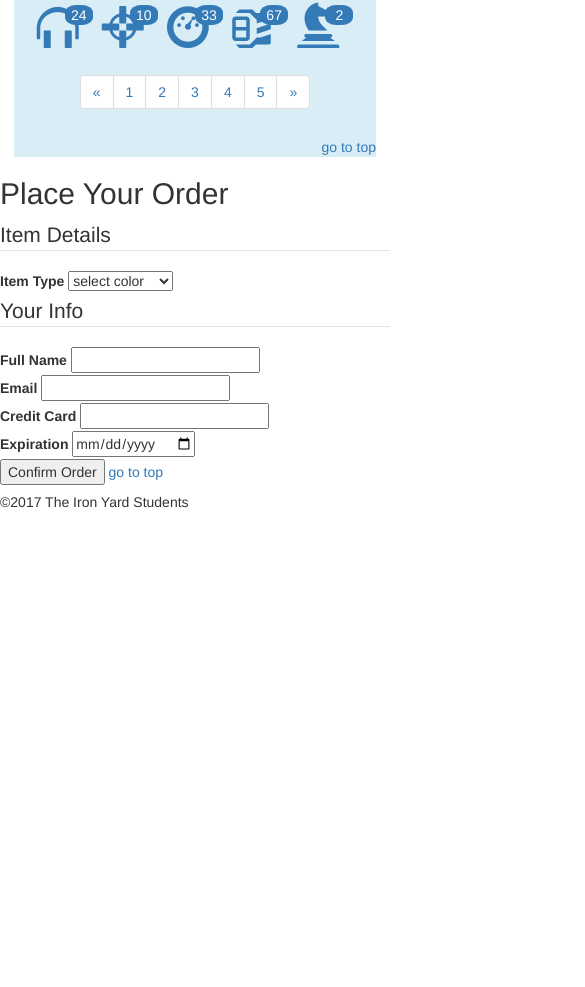
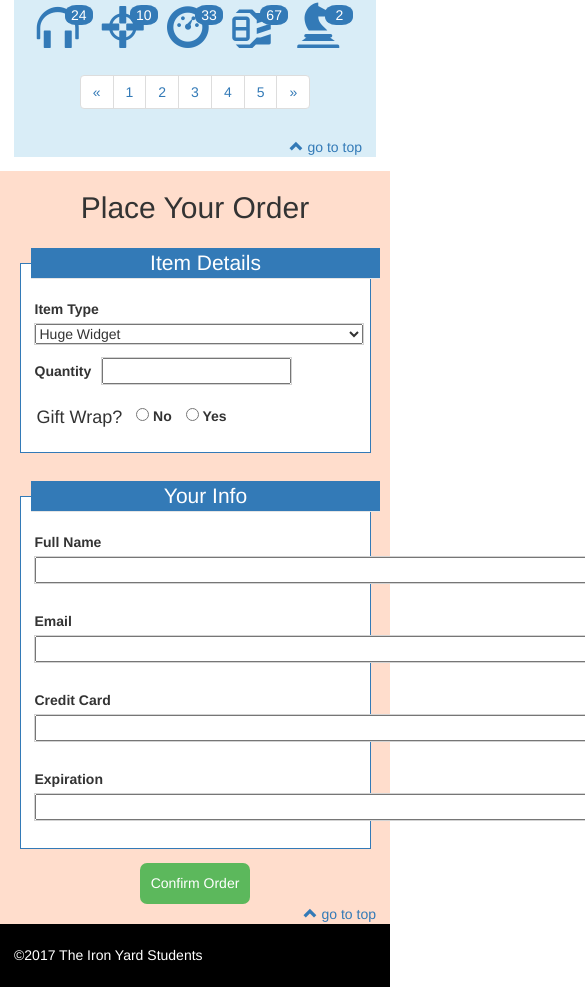
Before and after one commit to davidasteed/WidgetCo, a plain HTML site: page index.html in a window 390 px wide. Shown: the part 1319-2306 px from the top of the page, 585 px wide, since content can reach past the window. Before the commit the page ends 1839 px from the top, so only its background shows below. Drawn offline with nearby package versions, Linux system fonts and the light colour scheme.

Commit message:
basic html/css done for mobile view: missing hover nav menu, and "place your order" is currently a custom fieldset.  very ugly, need to find a bootstrap equivalent to achieve the rounded fieldset borders

```diff
--- a/index.html
+++ b/index.html
@@ -14,7 +14,7 @@
     </header>
 
     <article>
-      <section class="first_Section">
+      <section class="first_Section" id="first_Section">
         <h2>The Best Widgets</h2>
         <p>We have the best widgets.  They're amazing.  You'll love them.</p>
         <a href="#place_Order" class="nav nav-pills">Place Your Order Now!</a>
@@ -36,8 +36,8 @@
             <img src="images/cat6.jpeg" alt="cat image six">
           </section>
           <aside class="goto">
-            <a class="href_Symbol glyphicon glyphicon-chevron-up"></a>
-            <a>go to top</a>
+            <a href="#first_Section" class="href_Symbol glyphicon glyphicon-chevron-up"></a>
+            <a href="#first_Section">go to top</a>
           </aside>
         </section>
 
@@ -91,58 +91,84 @@
           </ul>
         </nav>
 
-        <a>go to top</a>
+        <aside class="goto">
+          <a href="#first_Section" class="href_Symbol glyphicon glyphicon-chevron-up"></a>
+          <a href="#first_Section">go to top</a>
+        </aside>
       </section>
 
-      <section id="place_Order">
+      <section class="place_Order">
         <h2>Place Your Order</h2>
+
         <fieldset>
           <legend>Item Details</legend>
           <aside>
             <label type="select" for="widget_items">Item Type</label>
             <select name="widget_items">
-              <option value="none selected">select color</option>
               <option value="Huge Widget">Huge Widget</option>
               <option value="Big Widget">Big Widget</option>
               <option value="Small Widget">Small Widget</option>
               <option value="Tiny Widget">Tiny Widget</option>
             </select>
           </aside>
+          <aside>
+            <label for="quantity" class="inline_Label">Quantity</label>
+            <input type="number" name="quantity" id="quantity" min="0">
+
+            <!-- <label for="levitate">How many objects can you levitate at once?</label>
+            <input class="levitate" type="number" name="levitate" min="0"> -->
+
+          </aside>
+          <aside class="theme_SideBySide">
+            <h4>Gift Wrap?</h4>
+            <label>
+              <input type="radio" name="Gift Wrap" value="No">
+              No
+            </label>
+            <label>
+              <input type="radio" name="Gift Wrap" value="Yes">
+              Yes
+            </label>
+          </aside>
         </fieldset>
 
-        <fieldset>
+        <fieldset class="your_Info">
           <legend>Your Info</legend>
           <aside>
             <label for="fullname_Input">Full Name</label>
-            <input class="full_Width" type="text" name="fullname_Input" id="fullname_Input">
+            <input class="full_Width" size="65" type="text" name="fullname_Input" id="fullname_Input">
           </aside>
 
           <aside>
             <label for="email" value="email">Email</label>
-            <input type="email" id="email" name="email">
+            <input size="65" type="email" id="email" name="email">
           </aside>
 
           <aside>
             <label for="credit_card">Credit Card</label>
-            <input type="text" id="credit_card" name="credit_card">
+            <input size="65" type="text" id="credit_card" name="credit_card">
           </aside>
 
           <aside>
             <label for="expire_date">Expiration</label>
-            <input type="date" name="expire_date" id="expire_date">
+            <input size="65" type="text" id="expire_date" name="expire_date">
+          </aside>
+        </fieldset>
+
+
+        <a href="" class="nav nav-pills">Confirm Order</a>
+
+        <aside class="goto">
+          <a href="#first_Section" class="href_Symbol glyphicon glyphicon-chevron-up"></a>
+          <a href="#first_Section">go to top</a>
         </aside>
 
-        </fieldset>
+      </section>
 
-        <button>Confirm Order</button>
-
-        <a>go to top</a>
-      </section>
 
       <footer>
         <h5>&copy;2017 The Iron Yard Students</h5>
       </footer>
     </article>
-
   </body>
 </html>
--- a/sass/main.scss
+++ b/sass/main.scss
@@ -5,7 +5,7 @@
 @import "mobile.footer";
 
 
-// TODO:  get the go to top postioned
+// TODO:  get the go to top positioned
 // TODO:  replace "margin: 1em" with a variable
 // TODO:  replace "width: NN" with a variable
 // TODO:  fix the icon pill spacing
--- a/sass/mobile.content.scss
+++ b/sass/mobile.content.scss
@@ -1,4 +1,3 @@
-
 .first_Section {
   display: flex;
   flex-direction: column;
@@ -38,6 +37,9 @@
   .goto {
     text-align: right;
     margin-right: 1em;
+    a {
+      text-decoration: none;
+    }
   }
 }
 
@@ -79,6 +81,14 @@
   .pagination {
     margin: auto;
   }
+  .goto {
+    text-align: right;
+    margin-right: 1em;
+    a {
+      display: inline;
+      text-decoration: none;
+    }
+  }
 }
 
 .icon_Set {
@@ -115,3 +125,80 @@
     display: block;
   }
 }
+
+.place_Order {
+  display: flex;
+  flex-direction: column;
+  justify-content: center;
+  align-items: center;
+  background-color: $color_PaleOrange;
+  fieldset {
+    width: 90%;
+    background-color: $color_White;
+    border: .1em solid $color_SkyBlue;
+    box-sizing: border-box;
+    margin: 1em;
+
+    * {
+      margin-left: .5em;
+    }
+    aside {
+      margin-bottom: 1em;
+    }
+    label {
+      display: block;
+    }
+    .inline_Label {
+      display: inline;
+    }
+    select {
+      width: 96%;
+    }
+
+    select, input {
+      outline: 1px solid $color_LightGrey;
+    }
+
+    .theme_SideBySide {
+      display: flex;
+      align-items: center;
+      input {
+        padding-top: 2em;
+        outline: none;
+      }
+    }
+    legend {
+      background-color: $color_SkyBlue;
+      color: $color_White;
+      text-align: center;
+    }
+  }
+  .your_Info {
+    input {
+      margin-bottom: 1em;
+    }
+  }
+  .nav-pills {
+    background-color: $color_Green;
+    padding: .75em;
+    border-radius: .5em;
+    text-decoration: none;
+    color: $color_White;
+  }
+  .goto {
+    align-self: flex-end;
+    text-align: right;
+    margin-right: 1em;
+    a {
+      display: inline;
+      text-decoration: none;
+    }
+  }
+}
+
+footer {
+  background-color: $color_Black;
+  color: $color_White;
+  box-sizing: border-box;
+  padding: 1em;
+}
--- a/sass/variables.scss
+++ b/sass/variables.scss
@@ -7,3 +7,4 @@ $color_Green: #5cb85c;
 $color_DarkGreen: #449d44;
 $color_PaleBlue: #d9edf7;
 $color_PaleOrange: #ffddcc;
+$color_LightGrey: #d3d3d3;
```
Also changed, not shown: styles.css. Lines whose indentation alone changed are shown as unchanged.
